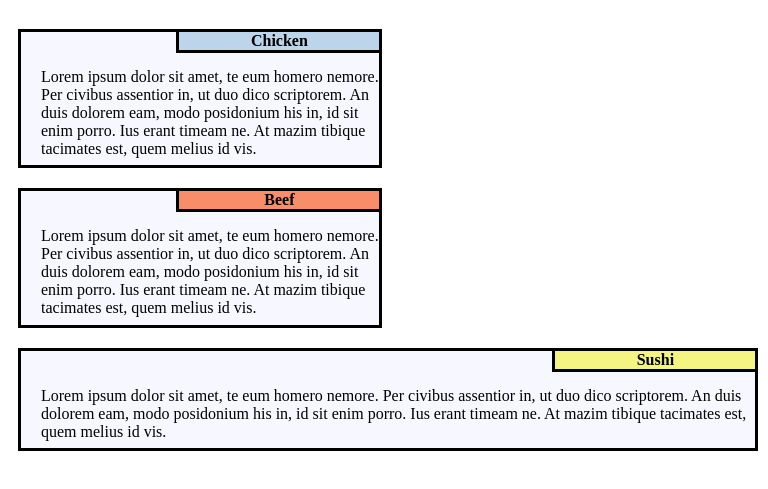
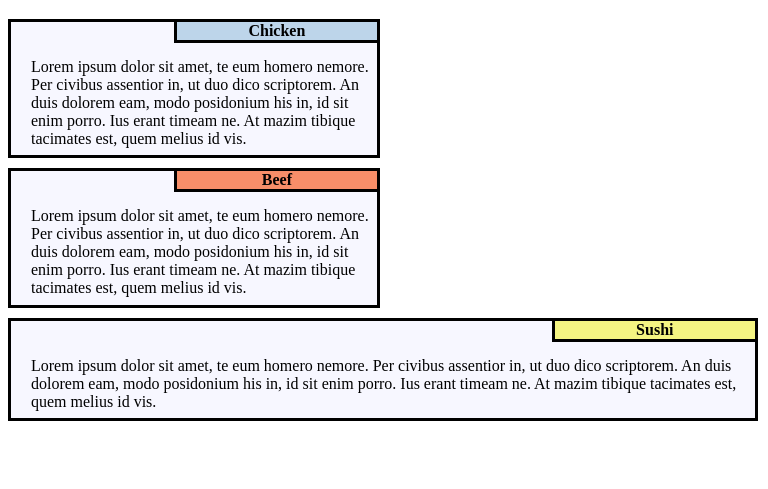
Before and after one commit to jamisoncrawford/coursera-html-css-js, a plain HTML site: page module-2/index.html in a window 768 px wide. Shown: the part 61-550 px from the top of the page. Drawn offline with Linux system fonts and the light colour scheme.

Commit message:
final CSS updates

```diff
--- a/module-2/css/style.css
+++ b/module-2/css/style.css
@@ -87,10 +87,11 @@
 	.div1 {
 		background-color: #F7F7FF;
 		position: relative;
-		width: 45%;
+		width: 46%;
 		border: 3px solid black;
 		float: left;
-		margin: 10px;
+		margin-bottom: 10px;
+		margin-right: 10px;
 		height: fit-content;
 		padding-left: 20px;
 		padding-bottom: 1%;
@@ -99,10 +100,10 @@
 	.div2 {
 		background-color: #F7F7FF;
 		position: relative;
-		width: 45%;
+		width: 46%;
 		border: 3px solid black;
 		float: left;
-		margin: 10px;
+		margin-bottom: 10px;
 		height: fit-content;
 		padding-left: 20px;
 		padding-bottom: 1%;
@@ -111,10 +112,10 @@
 	.div3 {
 		background-color: #F7F7FF;
 		position: relative;
-		width: 95%;
+		width: 96.25%;
 		border: 3px solid black;
 		float: left;
-		margin: 10px;
+		margin-bottom: 10px;
 		height: fit-content;
 		padding-left: 20px;
 		padding-bottom: 1%;
@@ -167,7 +168,7 @@
 	.div1 {
 		background-color: #F7F7FF;
 		position: relative;
-		width: 95%;
+		width: 93%;
 		border: 3px solid black;
 		float: center;
 		margin: 10px;
@@ -179,7 +180,7 @@
 	.div2 {
 		background-color: #F7F7FF;
 		position: relative;
-		width: 95%;
+		width: 93%;
 		border: 3px solid black;
 		float: center;
 		margin: 10px;
@@ -191,7 +192,7 @@
 	.div3 {
 		background-color: #F7F7FF;
 		position: relative;
-		width: 95%;
+		width: 93%;
 		border: 3px solid black;
 		float: center;
 		margin: 10px;
```
